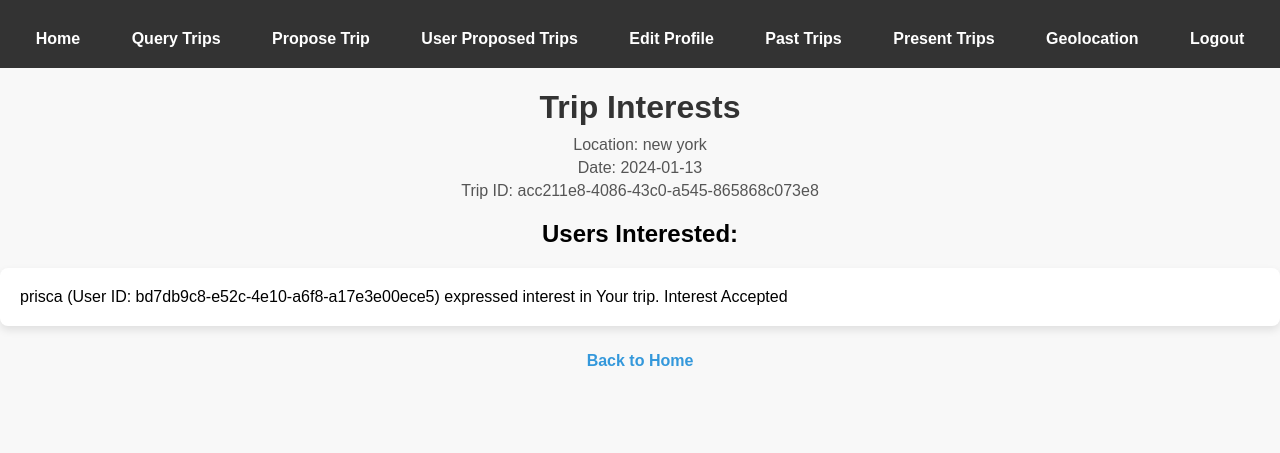
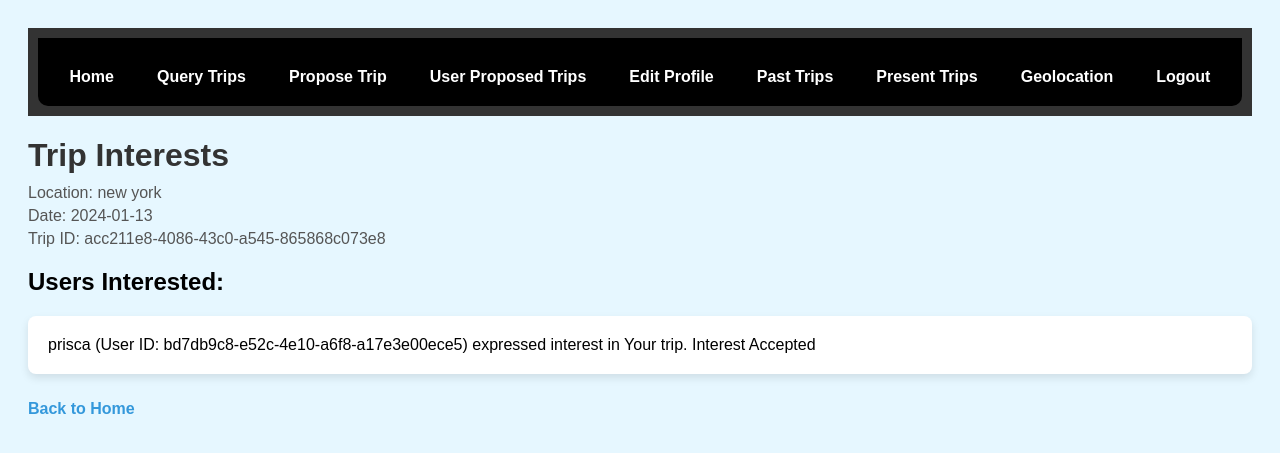
Before and after one commit to lanre46/Travel-buddy-web-application, a Flask app: page /tripInterests/acc211e8-4086-43c0-a545-865868c073e8 in a window 1280 px wide. Shown: the top 453 px of the page. Run offline with Flask 3, Linux system fonts and the light colour scheme; some libraries are stand-ins or nearby versions.

Commit message:
commited

```diff
--- a/main.py
+++ b/main.py
@@ -351,7 +351,7 @@ def proposed_trips():
             date = request.form['start_date']
 
             # Fetch weather here
-            base_url = f'https://weather.visualcrossing.com/VisualCrossingWebServices/rest/services/timeline/{location}/{date}/{date}?unitGroup=metric&key=QGUAVPUXXDGPPHV2XEW6DDTGV&contentType=json'
+            base_url = f'https://weather.visualcrossing.com/VisualCrossingWebServices/rest/services/timeline/{location}/{date}/{date}?unitGroup=metric&key=P26NNPL4J95PEE2W5RCGSLPYR&contentType=json'
             resp = requests.get(base_url)
 
             if resp.status_code == 200:
@@ -549,7 +549,7 @@ def update_trip_api(trip_id):
             trip.date = new_date
 
             # Fetch new weather information based on the updated location and date
-            base_url = f'https://weather.visualcrossing.com/VisualCrossingWebServices/rest/services/timeline/{new_location}/{new_date}/{new_date}?unitGroup=metric&key=QGUAVPUXXDGPPHV2XEW6DDTGV&contentType=json'
+            base_url = f'https://weather.visualcrossing.com/VisualCrossingWebServices/rest/services/timeline/{new_location}/{new_date}/{new_date}?unitGroup=metric&key=P26NNPL4J95PEE2W5RCGSLPYR&contentType=json'
             resp = requests.get(base_url)
 
             resp.raise_for_status()  # Raise an HTTPError for bad responses
--- a/templates/geolocation.html
+++ b/templates/geolocation.html
@@ -8,7 +8,7 @@
    <style>
          body {
         font-family: Arial, sans-serif;
-        background-color: #e6f7ff; /* Your preferred background color */
+        background-color: #e6f7ff;
         padding: 20px;
     }
 
--- a/templates/index.html
+++ b/templates/index.html
@@ -16,12 +16,15 @@
 
     header {
         background-color: #333;
-        padding: 10px;
+        padding: 10px 0;
     }
 
     nav {
         display: flex;
         justify-content: space-around;
+        background-color: #000;
+        padding: 10px;
+        border-radius: 0 0 10px 10px;
     }
 
     nav a {
--- a/templates/pastTrips.html
+++ b/templates/pastTrips.html
@@ -13,12 +13,15 @@
 
         header {
             background-color: #333;
-            padding: 10px;
+            padding: 10px 0;
         }
 
         nav {
             display: flex;
             justify-content: space-around;
+            background-color: #000;
+            padding: 10px;
+            border-radius: 0 0 10px 10px;
         }
 
         nav a {
--- a/templates/proposeTrip.html
+++ b/templates/proposeTrip.html
@@ -16,12 +16,15 @@
 
         header {
             background-color: #333;
-            padding: 10px;
+            padding: 10px 0;
         }
 
         nav {
             display: flex;
             justify-content: space-around;
+            background-color: #000;
+            padding: 10px;
+            border-radius: 0 0 10px 10px;
         }
 
         nav a {
--- a/templates/query.html
+++ b/templates/query.html
@@ -15,12 +15,15 @@
 
         header {
             background-color: #333;
-            padding: 10px;
+            padding: 10px 0;
         }
 
         nav {
             display: flex;
             justify-content: space-around;
+            background-color: #000;
+            padding: 10px;
+            border-radius: 0 0 10px 10px;
         }
 
         nav a {
--- a/templates/tripInterests.html
+++ b/templates/tripInterests.html
@@ -7,13 +7,36 @@
     <script src="https://cdnjs.cloudflare.com/ajax/libs/socket.io/4.1.3/socket.io.js"></script>
 
     <style>
-        body {
-            font-family: 'Arial', sans-serif;
-            background-color: #f8f8f8;
-            margin: 0;
-            padding: 0;
-            box-sizing: border-box;
-            text-align: center;
+         body {
+            font-family: Arial, sans-serif;
+            background-color: #e6f7ff;
+            padding: 20px;
+        }
+
+        header {
+            background-color: #333;
+            padding: 10px 0;
+
+        }
+
+        nav {
+            display: flex;
+            justify-content: space-around;
+            background-color: #000;
+            padding: 10px;
+            border-radius: 0 0 10px 10px;
+        }
+
+        nav a {
+            color: #fff;
+            text-decoration: none;
+            padding: 10px;
+            border-radius: 5px;
+            transition: background-color 0.3s;
+        }
+
+        nav a:hover {
+            background-color: #555;
         }
 
         h1 {
```
Also changed, not shown: templates/allProposedTrips.html (+6 -5 lines), templates/editProfile.html (+5 -6 lines), templates/presentTrips.html (+6 -2 lines), templates/proposedTripDetails.html (+6 -3 lines), instance/rate.db.
